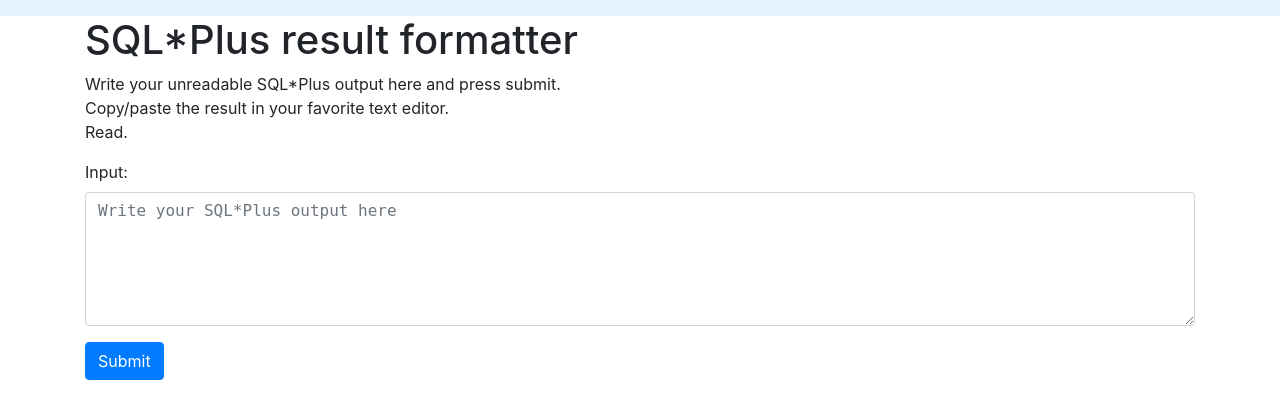
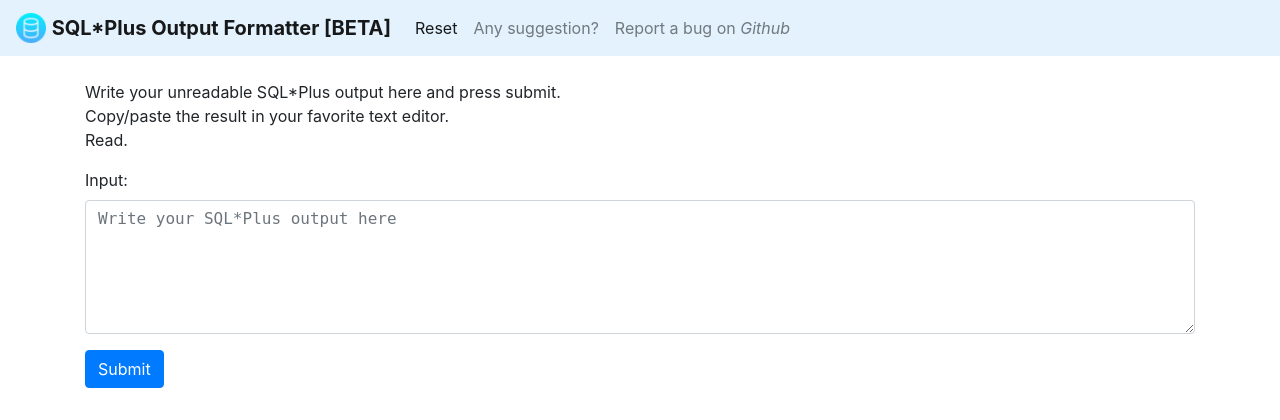
Before and after one commit to owertz/sql_tools, a Flask app: page /sqlplusformatter in a window 1280 px wide. Shown: the top 420 px of the page. Run offline with Flask 2, Linux system fonts and the light colour scheme; some libraries are stand-ins or nearby versions.

Commit message:
frontend - align the SQLPlus page

```diff
--- a/sql_tools/templates/sqlplusformatter.html
+++ b/sql_tools/templates/sqlplusformatter.html
@@ -1,14 +1,25 @@
 {% extends 'base.html' %}
 
-{% block clear %}
-<a class="navbar-brand" href="{{ url_for('sqlplusformatter')}}">Clear</a>
-<button class="navbar-toggler" type="button" data-toggle="collapse" data-target="#navbarNav" aria-controls="navbarNav" aria-expanded="false" aria-label="Toggle navigation">
-    <span class="navbar-toggler-icon"></span>
-</button>
+{% block navbar_title %}
+<a class="navbar-brand" href="#">
+    <img src="..\static\img\icon_SQL_database_01.png" width="30" height="30" class="d-inline-block align-top" alt="">
+    <!--<a href="https://www.flaticon.com/free-icons/sql" title="sql icons">Sql icons created by Uniconlabs - Flaticon</a>-->
+    <strong>SQL*Plus Output Formatter [BETA]</strong>
+</a>
+{% endblock %}
+
+{% block navbar_content %}
+<div class="collapse navbar-collapse" id="navbarNavAltMarkup">
+    <div class="navbar-nav">
+        <a class="nav-item nav-link active" href="{{ url_for('sqlplusformatter')}}">Reset <span class="sr-only">(current)</span></a>
+        <a class="nav-item nav-link" href="mailto:olivier.wertz@soprabanking.com?subject=[SQL Query Formatter] I have a suggestion" target="_blank">Any suggestion?</a>
+        <a class="nav-item nav-link" href="https://github.com/owertz/sql_tools/issues" target="_blank">Report a bug on <em>Github</em></a>
+    </div>
+</div>
 {% endblock %}
 
 {% block content %}
-<h1>{% block title %} SQL*Plus result formatter {% endblock %}</h1>
+</br>
 <p>
 Write your unreadable SQL*Plus output here and press submit.<br/>
 Copy/paste the result in your favorite text editor.<br/>
```
Also changed, not shown: sql_tools/templates/sqlqueryformatter.html (+4 -25 lines).
